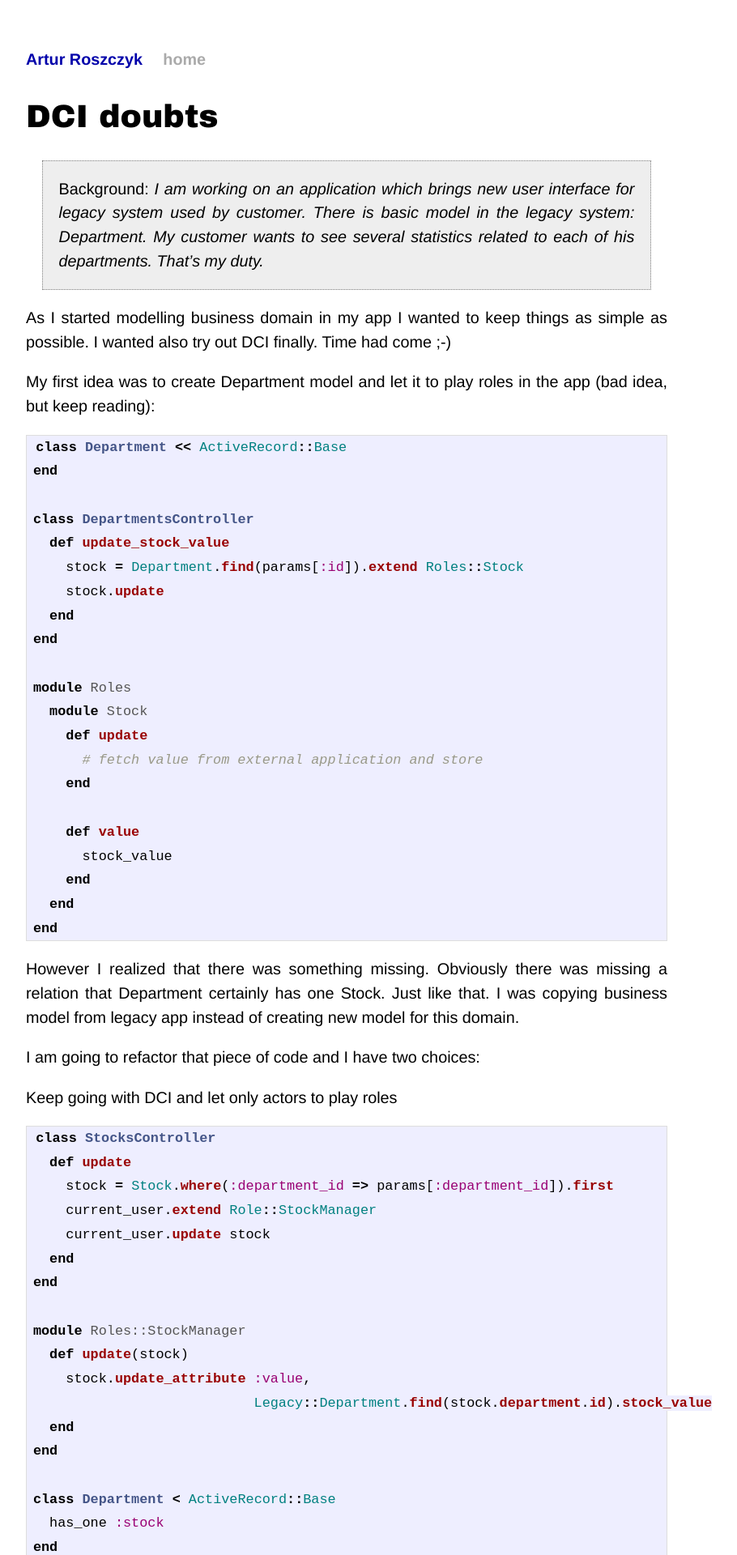
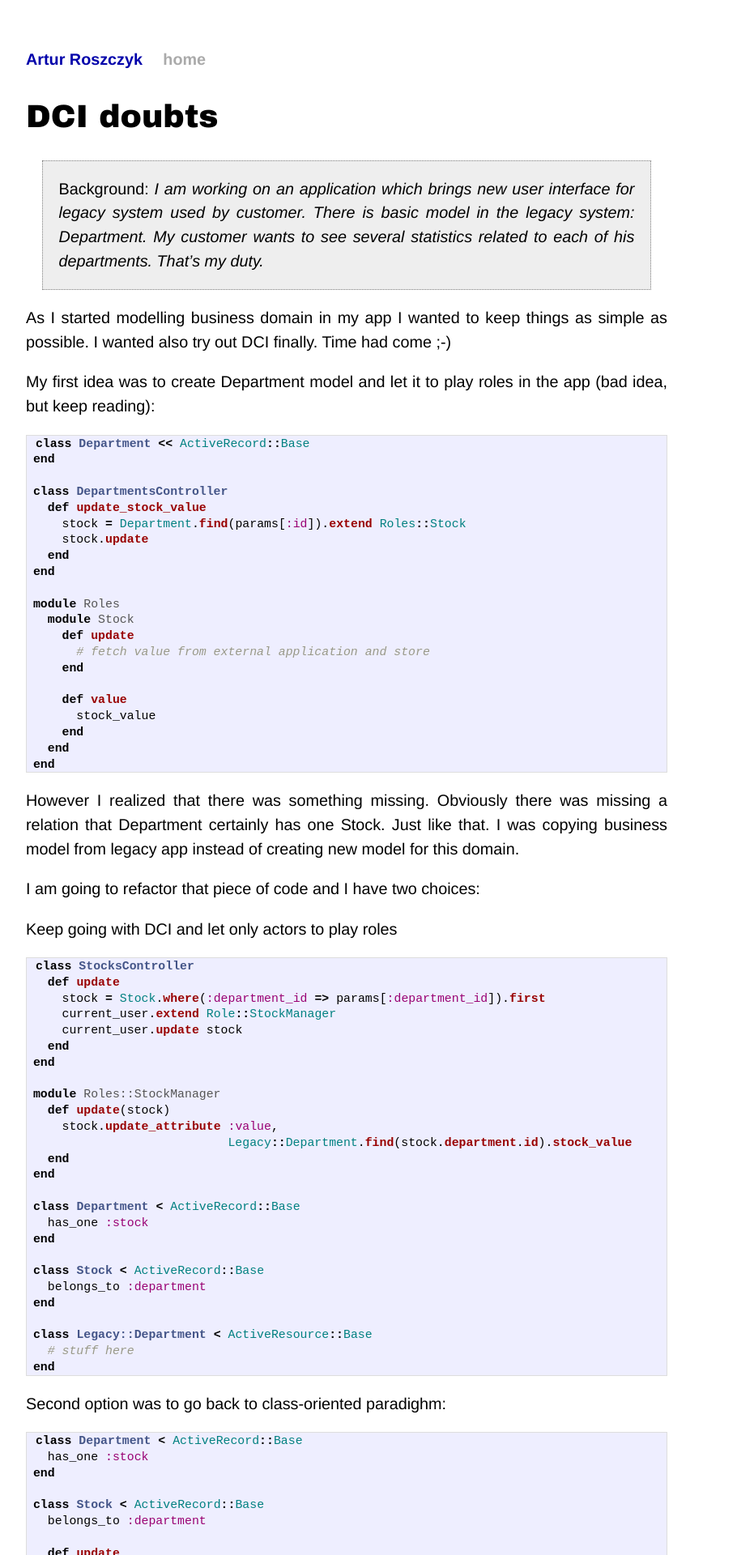
Before and after one commit to sevos/sevos.github.com, a Jekyll site: the page built from _posts/2011-10-06-dci-doubts.markdown, in a window 1280 px wide. Shown: the top 1920 px of the page at 81% size, without its empty margins (212-1122 px from the left). Built offline with Jekyll 4.4.1, drawn with Linux system fonts in a browser that asks for light colours; comment, search, counter and statistics services are not loaded.

Commit message:
Adjust code snippets style

```diff
--- a/css/screen.css
+++ b/css/screen.css
@@ -167,6 +167,7 @@ ul.posts {
     border: 1px solid #ddd;
     background-color: #eef;
     padding: 0 .4em;
+    line-height: 1;
   }
 
   #post ul,
@@ -177,7 +178,7 @@ ul.posts {
   #post code {
     border: 1px solid #ddd;
     background-color: #eef;
-    font-size: 85%;
+    font-size: 75%;
     padding: 0 .2em;
   }
 
```
